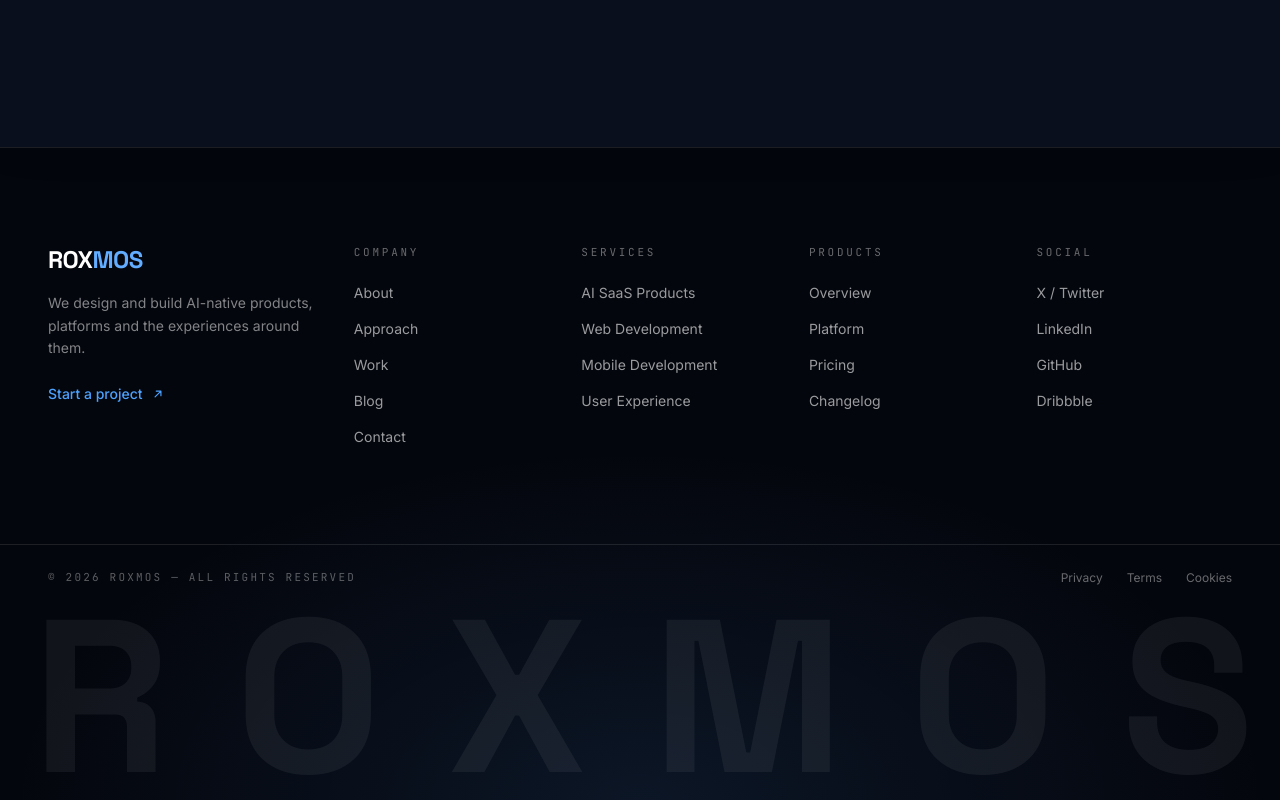
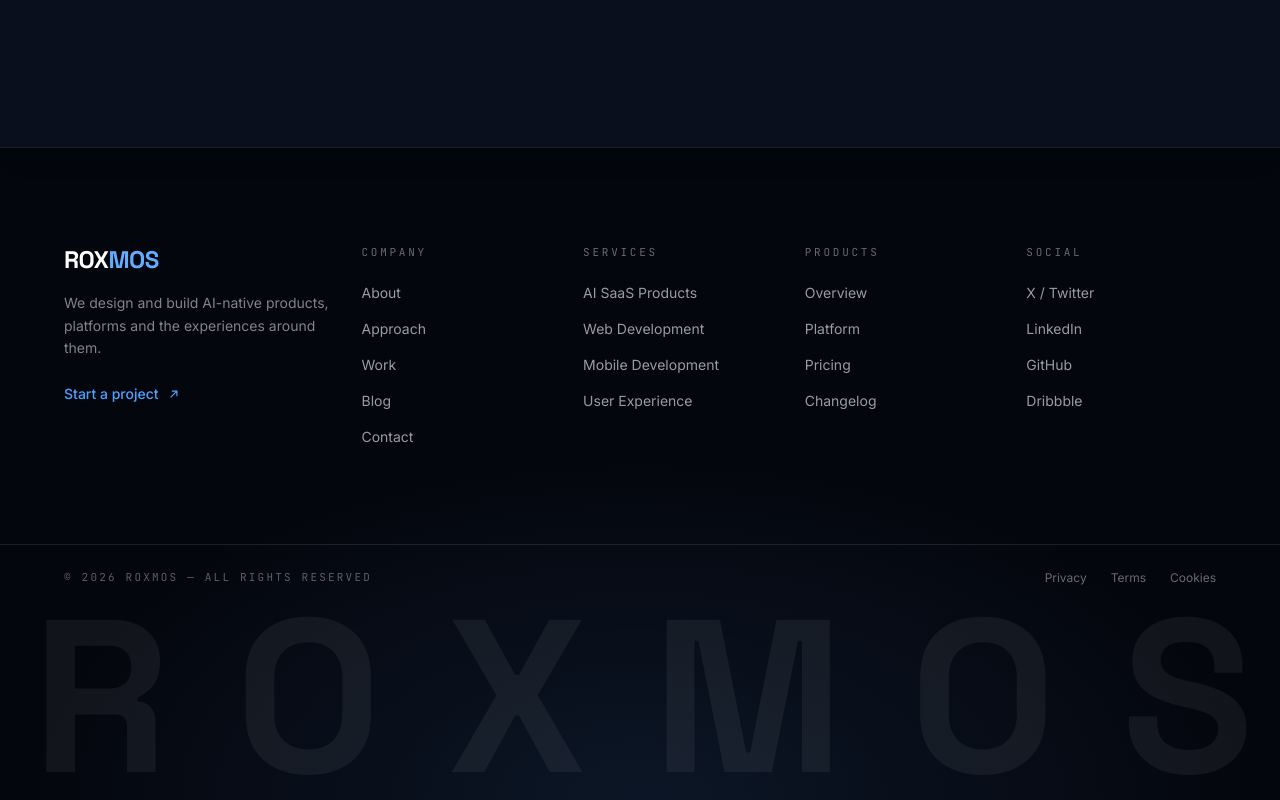
Before and after one commit to rudra273/roxmos, a Next.js app: page / in a window 1280 px wide. Shown: the part 10443-11243 px from the top of the page. Built offline with nearby package versions, Linux system fonts and the light colour scheme.

Commit message:
margin fix

```diff
--- a/components/Footer.tsx
+++ b/components/Footer.tsx
@@ -70,7 +70,7 @@
       />
 
       {/* ── Upper: nav links ── */}
-      <div className="relative mx-auto max-w-[1400px] px-6 py-16 md:px-12 md:py-24">
+      <div className="relative mx-auto max-w-[1440px] px-6 py-16 md:px-12 md:py-24 lg:px-16">
         <div className="grid grid-cols-1 gap-12 md:grid-cols-[1.4fr_repeat(4,1fr)] md:gap-8">
           {/* Brand blurb */}
           <motion.div
@@ -143,7 +143,7 @@
       {/* ── Lower: giant corner-to-corner wordmark ── */}
       <div className="relative w-full border-t border-white/10">
         {/* legal bar */}
-        <div className="mx-auto flex max-w-[1400px] flex-col gap-4 px-6 py-6 md:flex-row md:items-center md:justify-between md:px-12">
+        <div className="mx-auto flex max-w-[1440px] flex-col gap-4 px-6 py-6 md:flex-row md:items-center md:justify-between md:px-12 lg:px-16">
           <p className="font-mono text-[11px] tracking-[0.2em] text-white/35">
             © {2026} ROXMOS — ALL RIGHTS RESERVED
           </p>
```
